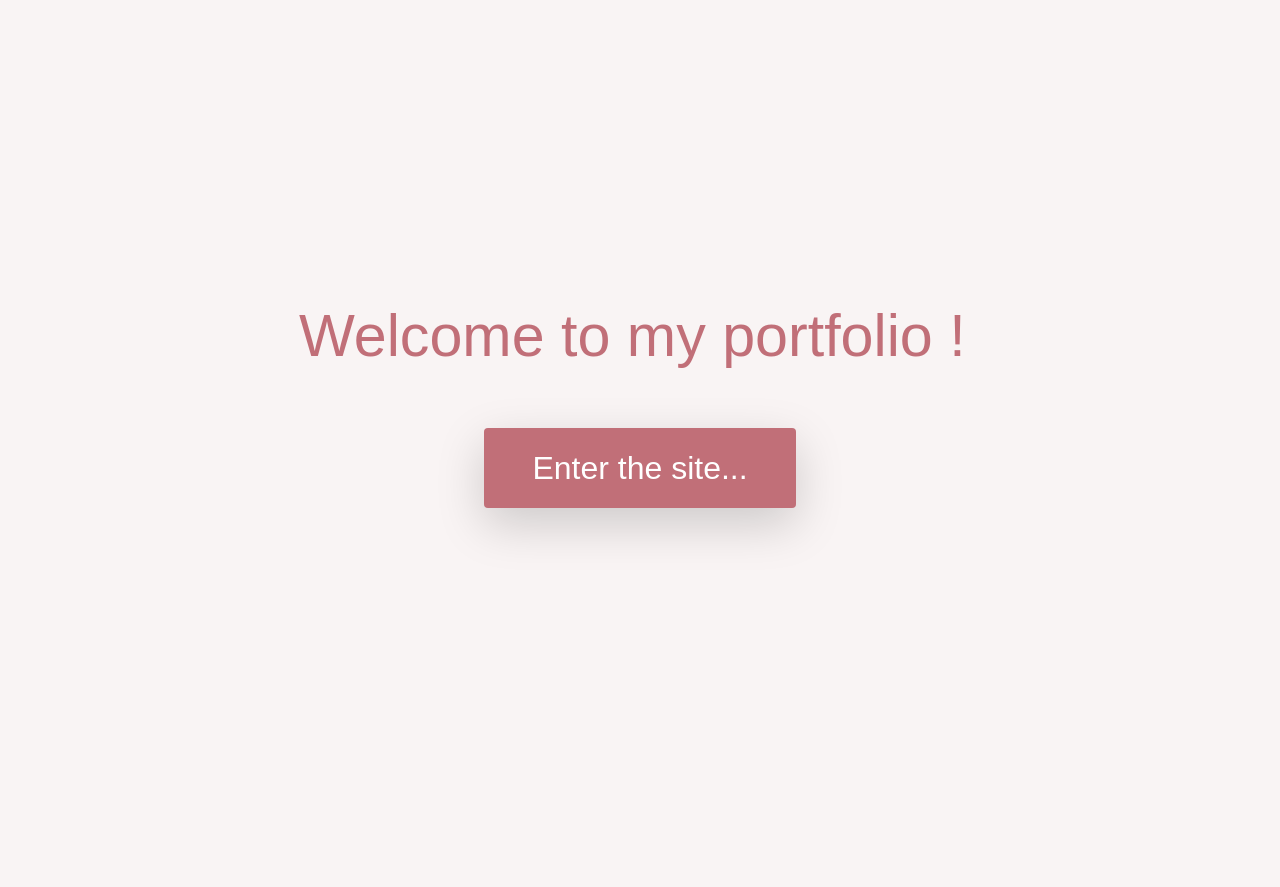
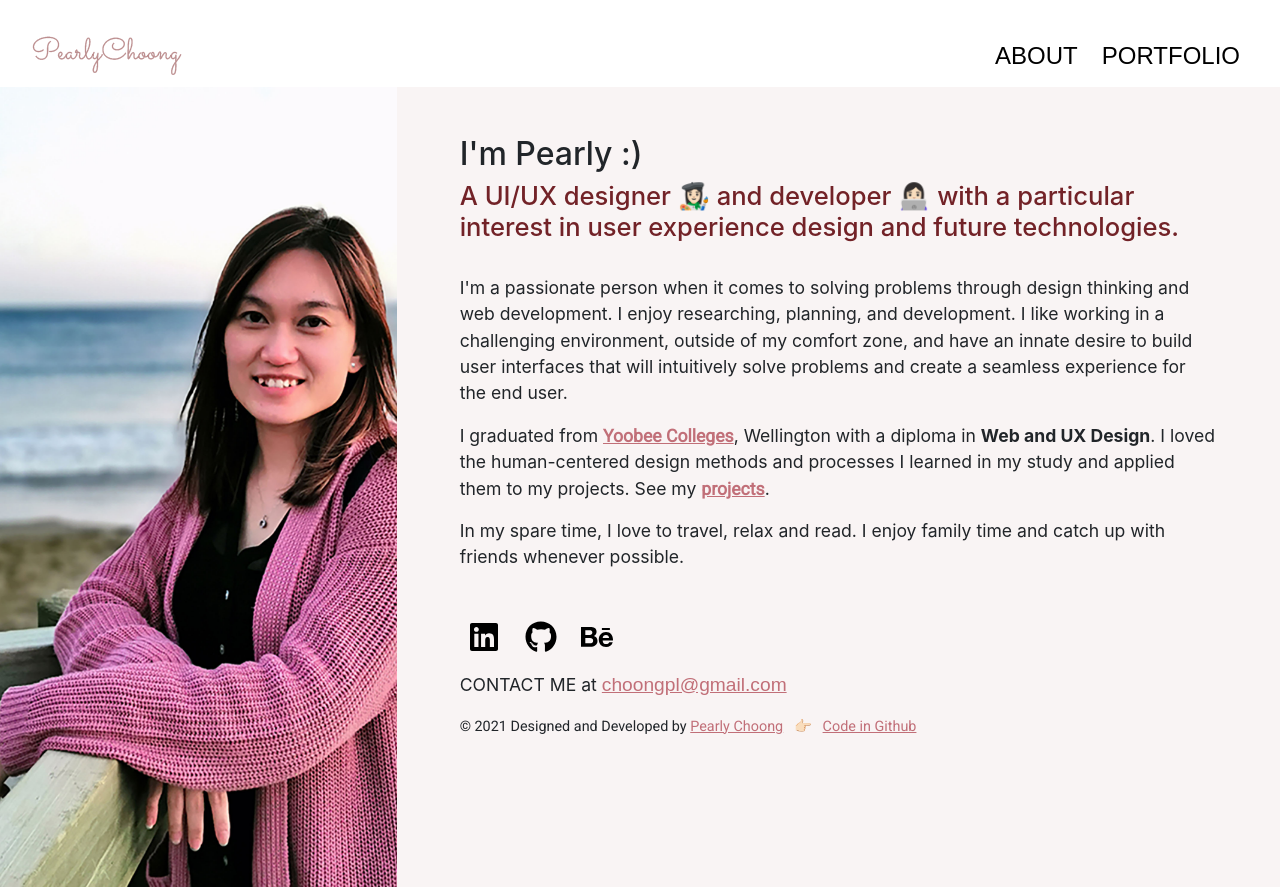
Before and after one commit to Pearly-choong/portfolio-site, a React (Create React App) app in the folder client/: page /Landing in a window 1280 px wide. Before the commit the page ends 800 px from the top, so only its background shows below. Built offline with nearby package versions, Linux system fonts and the light colour scheme; a web font is replaced by a local one.

Commit message:
take off the landing page

```diff
--- a/client/src/views/Routes.js
+++ b/client/src/views/Routes.js
@@ -3,7 +3,7 @@ import Home from '../components/home/Home';
 //import Portfolio from '../components/portfolio/Portfolio';
 import Project from '../components/project/Project';
 //import Navigation from '../components/navigation/Navigation';
-import Landing from '../components/landing/Landing';
+//import Landing from '../components/landing/Landing';
 //import App from '../App';
 import ShowProject from '../components/showProject/ShowProject';
 import MealKit from '../components/projectFolders/mealkit/MealKit';
@@ -20,7 +20,11 @@ export const Routes = ()=> {
             {/* <App/> */}
             {/* <Navigation/> */}
             <Switch>
-                <Route exact path="/Landing" component={Landing} />
+                {/* <Route exact path="/Landing" component={Landing} />
+                <Route exact path="/">
+                    <Redirect to="/Landing" />
+                </Route> */}
+                <Route exact path="/Landing" component={Home} />
                 <Route exact path="/">
                     <Redirect to="/Landing" />
                 </Route>
```
